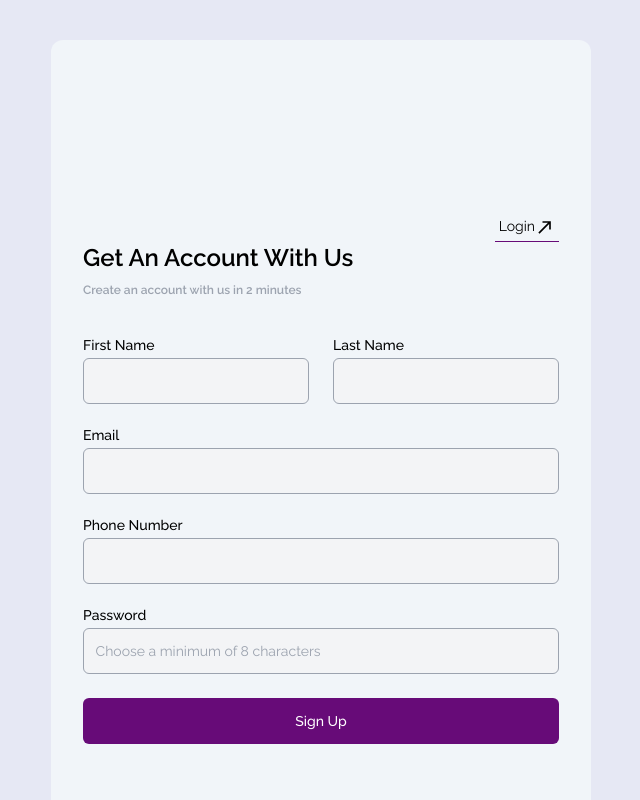
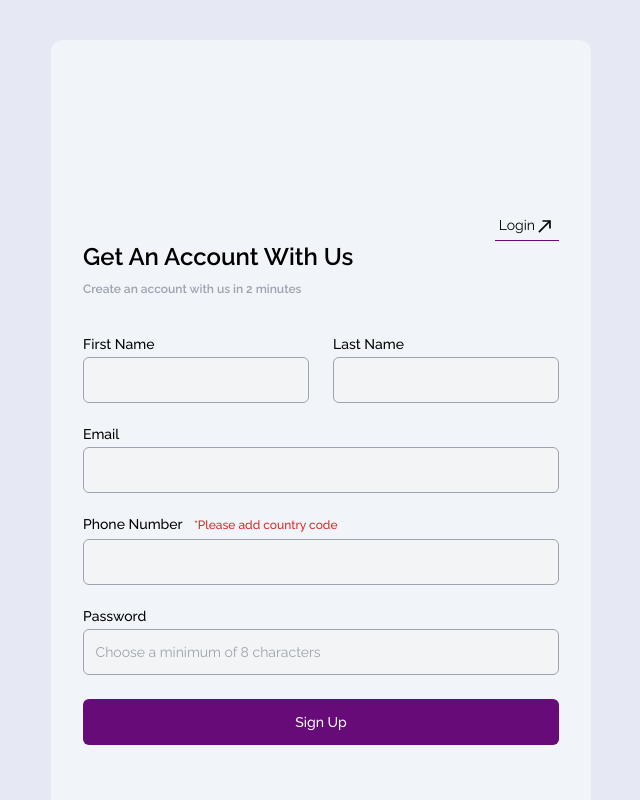
Before and after one commit to Ojochogwu866/micela, a Next.js app: page /register in a window 1280 px wide. Shown: the top 800 px of the page, without its empty margins (49-689 px from the left). Built offline with nearby package versions, Linux system fonts and the light colour scheme.

Commit message:
fix-read-me && form label

```diff
--- a/app/register/form.tsx
+++ b/app/register/form.tsx
@@ -90,7 +90,7 @@ export const RegisterForm = () => {
                 />
             </div>
             <div className='grid w-full items-center gap-1.5'>
-                <Label htmlFor="phone number">Phone Number</Label>
+                <Label htmlFor="phone number">Phone Number <span className='text-xs ml-2 text-red-600'>*Please add country code</span></Label>
                 <Input
                     required
                     value={phoneNumber}
```
Also changed, not shown: 1 other file (tests, documents, lock files or other folders).
